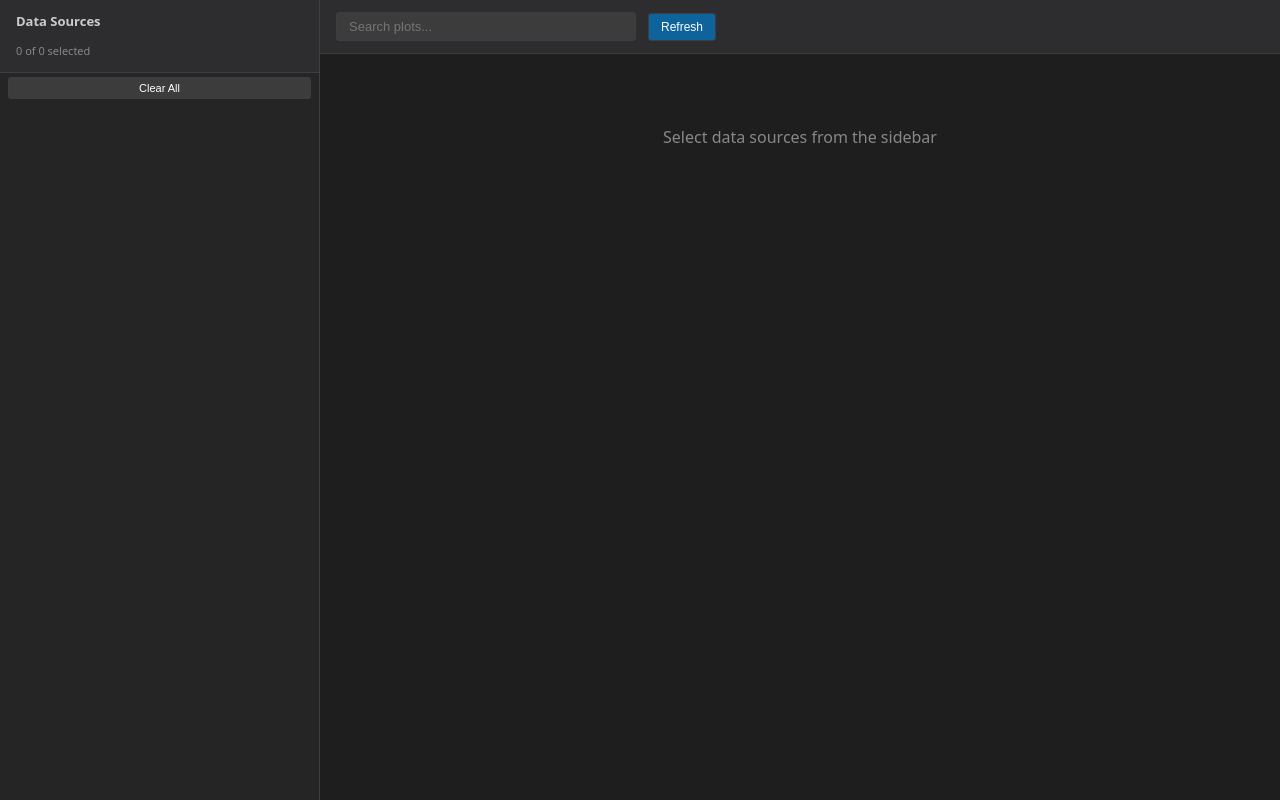
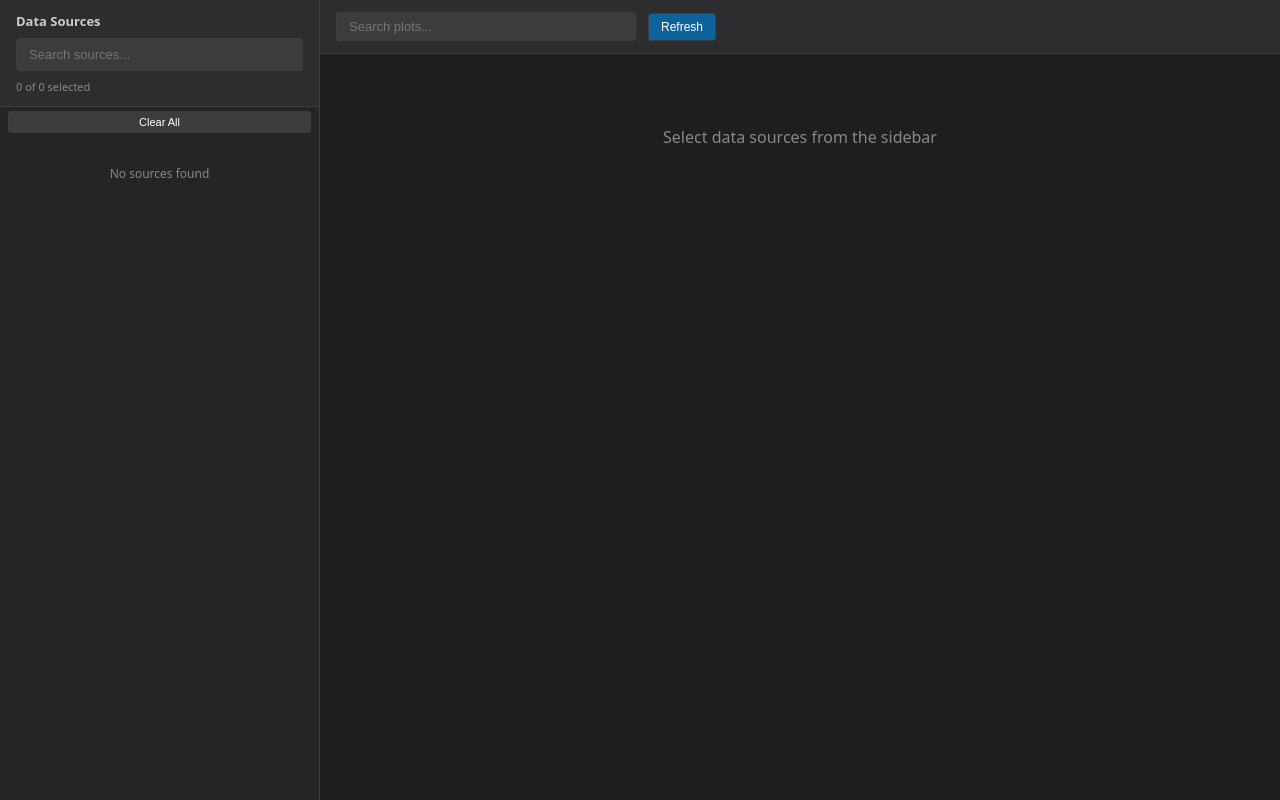
Before and after one commit to kscalelabs/kplot, a Flask app: page / in a window 1280 px wide. Run offline with Flask 3, Linux system fonts and the light colour scheme; parts of the project's set-up code (start-up, migrations or seed data) failed here and were passed over; some libraries are stand-ins or nearby versions.

Commit message:
search and data loading

```diff
--- a/kplot/server.py
+++ b/kplot/server.py
@@ -2,14 +2,13 @@
 """Simple server launcher for kplot visualization."""
 
 import argparse
-import os
 import sys
 from pathlib import Path
-
-from kplot.vis import app
+from kplot.vis import app, scan_sources, DATA_DIR
 
 
 def main() -> None:
+    """Main entry point."""
     parser = argparse.ArgumentParser(
         description="Launch kplot server to visualize kinfer logs",
         formatter_class=argparse.ArgumentDefaultsHelpFormatter,
@@ -18,43 +17,38 @@ def main() -> None:
         "--data-dir",
         type=str,
         default="~/robot_telemetry",
-        help="Path to robot telemetry data directory",
+        help="Path to robot telemetry data directory"
     )
     parser.add_argument(
         "--port",
         type=int,
         default=5001,
-        help="Port to run the server on",
+        help="Port to run the server on"
     )
     parser.add_argument(
         "--host",
         type=str,
         default="0.0.0.0",
-        help="Host to bind to",
+        help="Host to bind to"
     )
     parser.add_argument(
         "--debug",
         action="store_true",
-        help="Run in debug mode",
+        help="Run in debug mode"
     )
-
     args = parser.parse_args()
 
-    # Expand user path and resolve
     data_dir = Path(args.data_dir).expanduser().resolve()
-
     if not data_dir.exists():
         print(f"Error: Data directory does not exist: {data_dir}", file=sys.stderr)
         sys.exit(1)
 
+    # Set data directory and scan sources
+    global DATA_DIR
+    DATA_DIR = str(data_dir)
+    sources = scan_sources()
+
     print(f"Loading data from: {data_dir}")
-
-    # Set data directory
-    from kplot import vis
-
-    vis.DATA_DIR = str(data_dir)
-
-    sources = vis.scan_sources()
     print(f"Found {len(sources)} data sources")
     print("Data will be loaded on-demand when sources are selected")
     print(f"\nStarting server at http://{args.host}:{args.port}")
--- a/kplot/templates/index.html
+++ b/kplot/templates/index.html
@@ -216,7 +216,8 @@
       <aside class="sidebar">
         <div class="sidebar-header">
           <strong style="font-size: 13px; display: block; margin-bottom: 8px;">Data Sources</strong>
-          <span id="source-count" style="font-size: 11px; color: #888;"></span>
+          <input type="text" id="source-search" class="sidebar-search" placeholder="Search sources..." />
+          <span id="source-count" style="font-size: 11px; color: #888; display: block; margin-top: 8px;"></span>
         </div>
         <button class="select-all-btn" id="deselect-all-sources">Clear All</button>
         <div class="series-list" id="source-list">
@@ -239,10 +240,12 @@
 
     <script>
       let sourceLabels = {{ source_labels_json | safe }};
+      let searchTexts = {{ search_texts_json | safe }};
       let selectedSources = []; // Indices of selected sources
       let allSeries = [];
       let seriesData = null;
       let plotSearchQuery = '';
+      let sourceSearchQuery = '';
 
       function makeId(name) {
         return 'chart-' + name.replace(/[^a-zA-Z0-9_\-]/g, '_');
@@ -252,7 +255,32 @@
       function buildSourceList() {
         const list = document.getElementById('source-list');
         list.innerHTML = '';
+
+        const terms = sourceSearchQuery.toLowerCase().split(/\s+/).filter(t => t);
+        let currentRobot = '';
+        let visibleCount = 0;
+
         sourceLabels.forEach((label, idx) => {
+          // Filter by search query (AND logic for multiple terms)
+          if (terms.length > 0 && !terms.every(term => searchTexts[idx].includes(term))) {
+            return;
+          }
+
+          visibleCount++;
+
+          // Extract robot name for grouping
+          const robotName = label.split(' | ')[0];
+
+          // Add robot header if new robot
+          if (robotName !== currentRobot) {
+            currentRobot = robotName;
+            const header = document.createElement('div');
+            header.className = 'series-category-title';
+            header.textContent = robotName;
+            header.style.marginTop = visibleCount > 1 ? '12px' : '0';
+            list.appendChild(header);
+          }
+
           const item = document.createElement('div');
           item.className = 'series-item';
 
@@ -271,13 +299,21 @@
 
           const lbl = document.createElement('label');
           lbl.htmlFor = cb.id;
-          lbl.textContent = label;
+          // Show only the policy part (after " | ")
+          const policyPart = label.split(' | ')[1] || label;
+          lbl.textContent = policyPart;
           lbl.style.cursor = 'pointer';
+          lbl.style.fontFamily = 'monospace';
+          lbl.style.fontSize = '12px';
 
           item.appendChild(cb);
           item.appendChild(lbl);
           list.appendChild(item);
         });
+
+        if (visibleCount === 0) {
+          list.innerHTML = '<div style="padding: 16px; color: #888; text-align: center; font-size: 12px;">No sources found</div>';
+        }
 
         updateSourceCount();
       }
@@ -290,8 +326,12 @@
       // Get filtered plot names based on search
       function getFilteredPlots() {
         if (!plotSearchQuery) return allSeries;
-        const q = plotSearchQuery.toLowerCase();
-        return allSeries.filter(s => s.toLowerCase().includes(q));
+        const terms = plotSearchQuery.toLowerCase().split(/\s+/).filter(t => t);
+        if (terms.length === 0) return allSeries;
+        return allSeries.filter(s => {
+          const lower = s.toLowerCase();
+          return terms.every(term => lower.includes(term));
+        });
       }
 
       // Render charts
@@ -388,6 +428,7 @@
           const data = await resp.json();
           if (JSON.stringify(data.sources) !== JSON.stringify(sourceLabels)) {
             sourceLabels = data.sources;
+            searchTexts = data.search_texts || sourceLabels.map(s => s.toLowerCase());
             buildSourceList();
           }
         } catch (err) {
@@ -399,11 +440,21 @@
       buildSourceList();
       render();
 
-      // Search
-      let searchTimeout;
+      // Source search
+      let sourceSearchTimeout;
+      document.getElementById('source-search').oninput = (e) => {
+        clearTimeout(sourceSearchTimeout);
+        sourceSearchTimeout = setTimeout(() => {
+          sourceSearchQuery = e.target.value.trim();
+          buildSourceList();
+        }, 150);
+      };
+
+      // Plot search
+      let plotSearchTimeout;
       document.getElementById('plot-search').oninput = (e) => {
-        clearTimeout(searchTimeout);
-        searchTimeout = setTimeout(() => {
+        clearTimeout(plotSearchTimeout);
+        plotSearchTimeout = setTimeout(() => {
           plotSearchQuery = e.target.value.trim();
           render();
         }, 100);
--- a/kplot/vis.py
+++ b/kplot/vis.py
@@ -13,24 +13,54 @@ DATA_DIR = ""
 
 
 def scan_sources() -> List['DataSource']:
-    """Scan DATA_DIR for .ndjson files and return DataSource list."""
+    """Scan DATA_DIR for kinfer_log.ndjson files and return DataSource list."""
     if not DATA_DIR or not os.path.isdir(DATA_DIR):
         return []
 
+    # Group sources by robot name
+    robot_sources: Dict[str, List[Tuple[str, str, float, str]]] = {}
+
+    for path in glob.glob(os.path.join(DATA_DIR, "**", "kinfer_log.ndjson"), recursive=True):
+        rel_path = os.path.relpath(path, DATA_DIR)
+        parts = rel_path.split(os.sep)
+
+        # Structure: robot_name/run_dir/kinfer_log.ndjson
+        if len(parts) >= 3 and parts[-1] == "kinfer_log.ndjson":
+            robot_name = parts[0]
+            run_dir = parts[1]
+
+            # Get directory modification time
+            dir_path = os.path.join(DATA_DIR, robot_name, run_dir)
+            try:
+                mtime = os.path.getmtime(dir_path)
+            except:
+                mtime = 0
+
+            search_text = f"{robot_name} {run_dir}".lower()
+
+            if robot_name not in robot_sources:
+                robot_sources[robot_name] = []
+            robot_sources[robot_name].append((run_dir, search_text, mtime, path))
+
+    # Build final source list: sorted by robot, then by modification time
     sources = []
-    for path in glob.glob(os.path.join(DATA_DIR, "**", "*.ndjson"), recursive=True):
-        label = os.path.relpath(path, DATA_DIR)
-        sources.append(DataSource(label, path))
+    for robot_name in sorted(robot_sources.keys()):
+        runs = robot_sources[robot_name]
+        # Sort by modification time (earliest first)
+        runs.sort(key=lambda x: x[2])
 
-    print(sources, flush=True)
+        for run_dir, search_text, mtime, path in runs:
+            label = f"{robot_name} | {run_dir}"
+            sources.append(DataSource(label, path, search_text))
 
-    return sorted(sources, key=lambda s: s.label)
+    return sources
 
 
 class DataSource:
-    def __init__(self, label: str, path: str) -> None:
+    def __init__(self, label: str, path: str, search_text: str = "") -> None:
         self.label = label
         self.path = path
+        self.search_text = search_text or label.lower()
         self.series_to_points: Dict[str, List[Tuple[int, float]]] = {}
         self.loaded = False
 
@@ -115,10 +145,12 @@ def extract_series(record: Dict[str, Any], joint_names: List[str]) -> Dict[str,
 def index() -> str:
     sources = scan_sources()
     labels = [s.label for s in sources]
+    search_texts = [s.search_text for s in sources]
     return render_template(
         "index.html",
         source_labels=enumerate(labels),
         source_labels_json=json.dumps(labels),
+        search_texts_json=json.dumps(search_texts),
         all_series_json=json.dumps([]),
     )
 
@@ -127,7 +159,10 @@ def index() -> str:
 def list_sources() -> str:
     """Return list of available data sources."""
     sources = scan_sources()
-    return jsonify({"sources": [s.label for s in sources]})
+    return jsonify({
+        "sources": [s.label for s in sources],
+        "search_texts": [s.search_text for s in sources]
+    })
 
 
 @app.route("/data")
```
